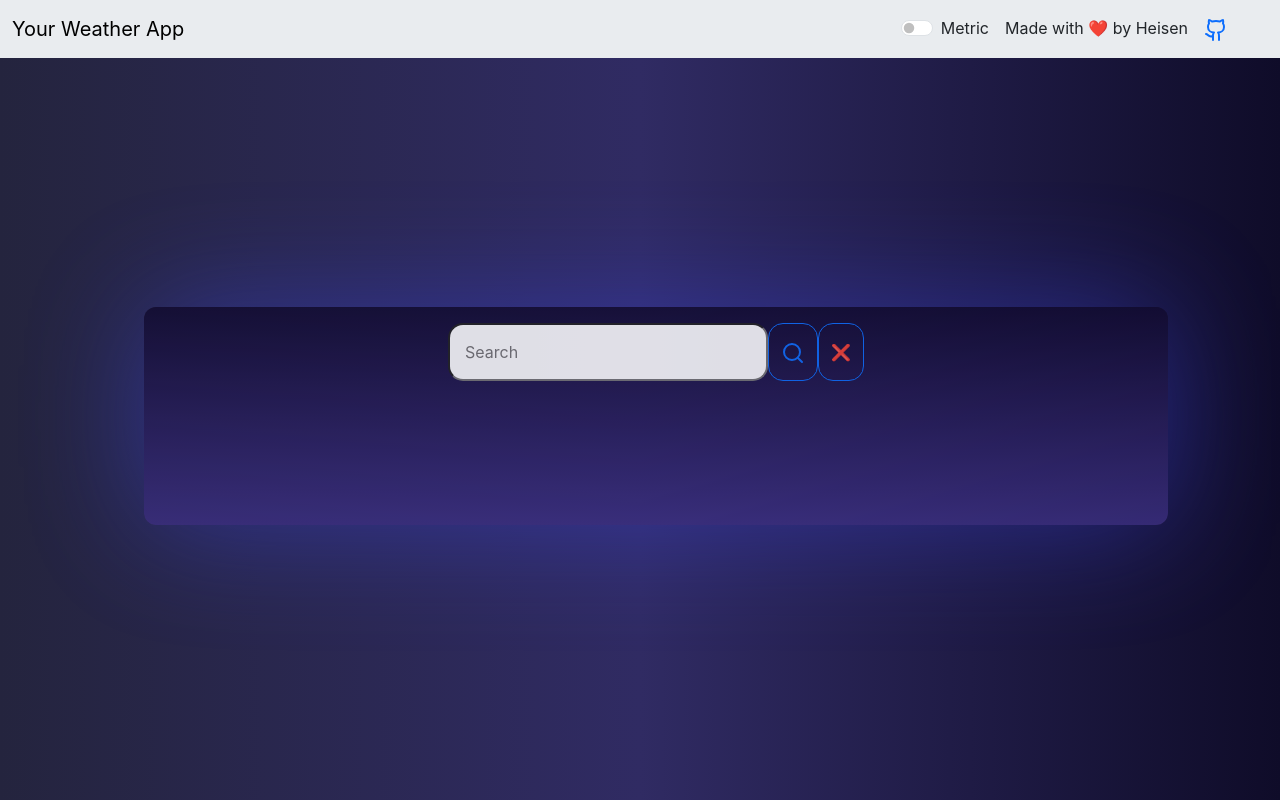
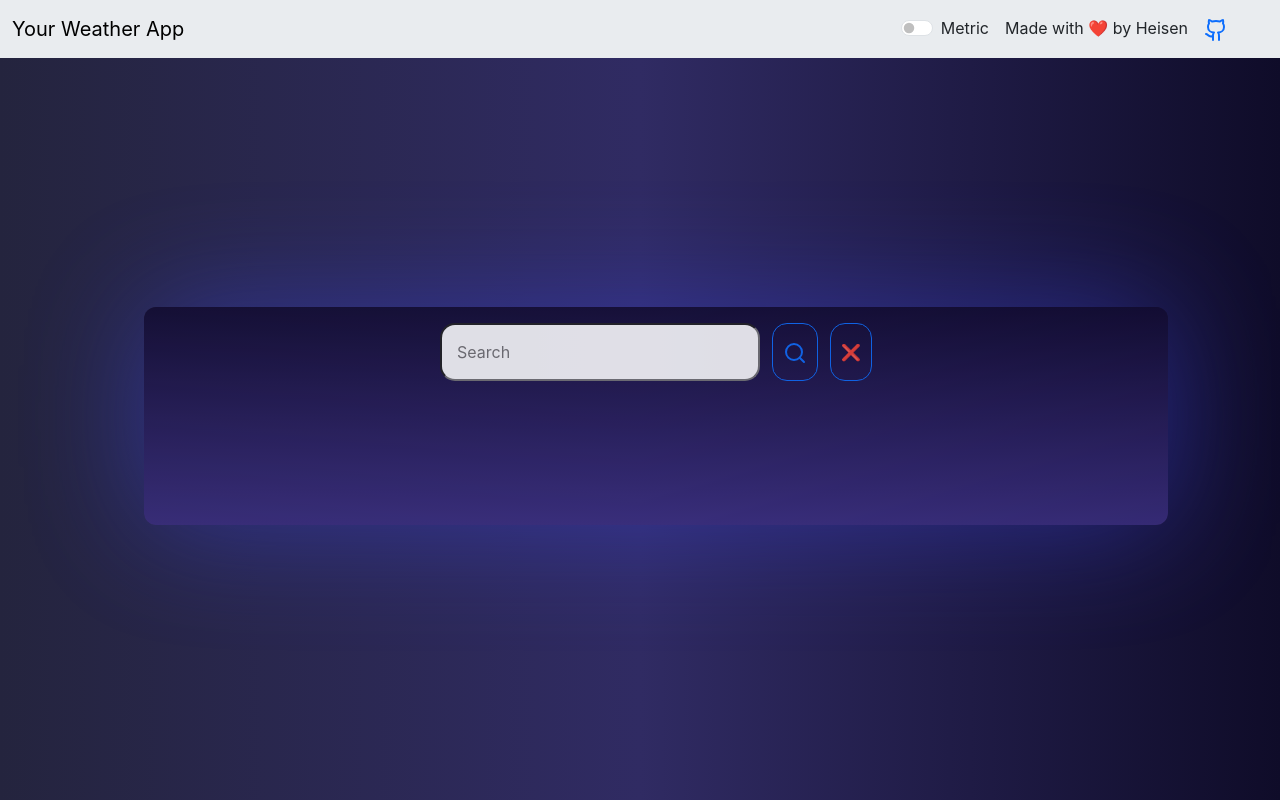
Before and after one commit to Heisen47/react-weather-app, a React (Create React App) app: page / in a window 1280 px wide. Built offline with nearby package versions, Linux system fonts and the light colour scheme.

Commit message:
changed button margins

```diff
--- a/src/Components/Weather-Components/weather.css
+++ b/src/Components/Weather-Components/weather.css
@@ -45,6 +45,10 @@ body {
     max-height: 600px;
 }
 
+#submit-btn{
+    margin-left: 12px;
+    padding: 10px;
+}
 
 
 #temp {
```
